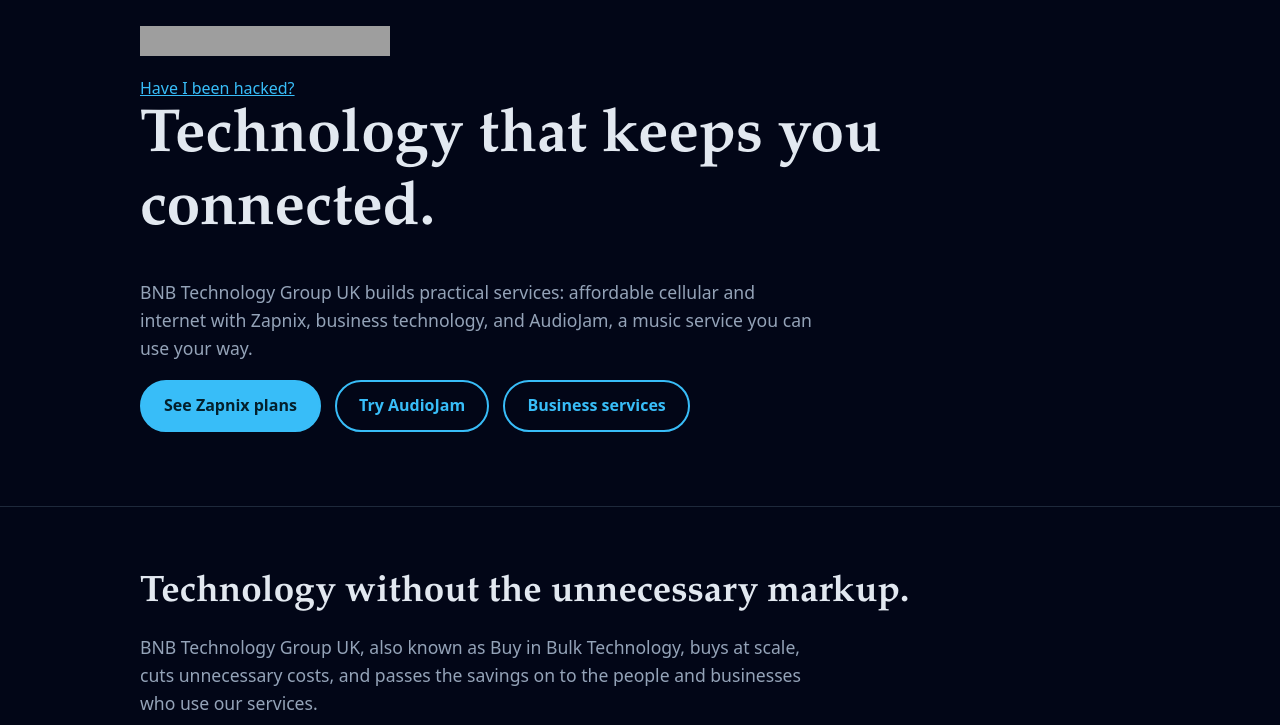
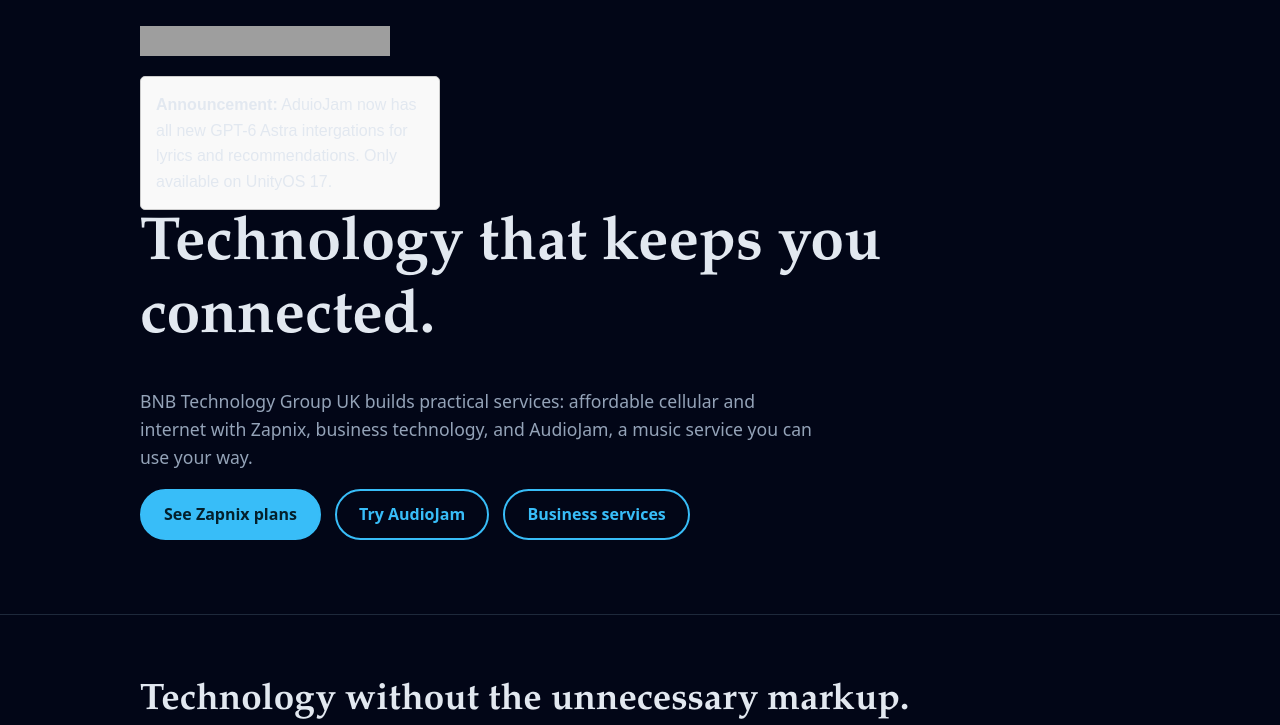
Before and after one commit to Quillkeeper0/bnbtech.uk, a plain HTML site: page index.html in a window 1280 px wide. Shown: the part 75-800 px from the top of the page. Drawn offline with Linux system fonts and the light colour scheme; grey boxes are pictures that could not be loaded.

Commit message:
Update index.html

```diff
--- a/index.html
+++ b/index.html
@@ -115,8 +115,10 @@ footer a{margin-right:14px}
 <section class="hero">
  <div class="wrap">
   <div class="hero-status"><iframe src="https://bnbtech.betteruptime.com/badge?theme=dark" title="BNB Tech live status badge" width="250" height="30" frameborder="0" scrolling="no" style="color-scheme:normal"></iframe></div>
-<a href="https://pink-michell-7.tiiny.site
-">Have I been hacked?</a>
+<div style="width: 300px; padding: 15px; border: 1px solid #ccc; background-color: #f9f9f9; border-radius: 5px; font-family: sans-serif;">
+  <strong>Announcement:</strong> AduioJam now has all new GPT-6 Astra intergations for lyrics and recommendations. Only available on UnityOS 17.
+</div>
+
   <h1>Technology that keeps you connected.</h1>
   <p class="lead">BNB Technology Group UK builds practical services: affordable cellular and internet with Zapnix, business technology, and AudioJam, a music service you can use your way.</p>
   <a class="btn" href="#zapnix">See Zapnix plans</a>
```
